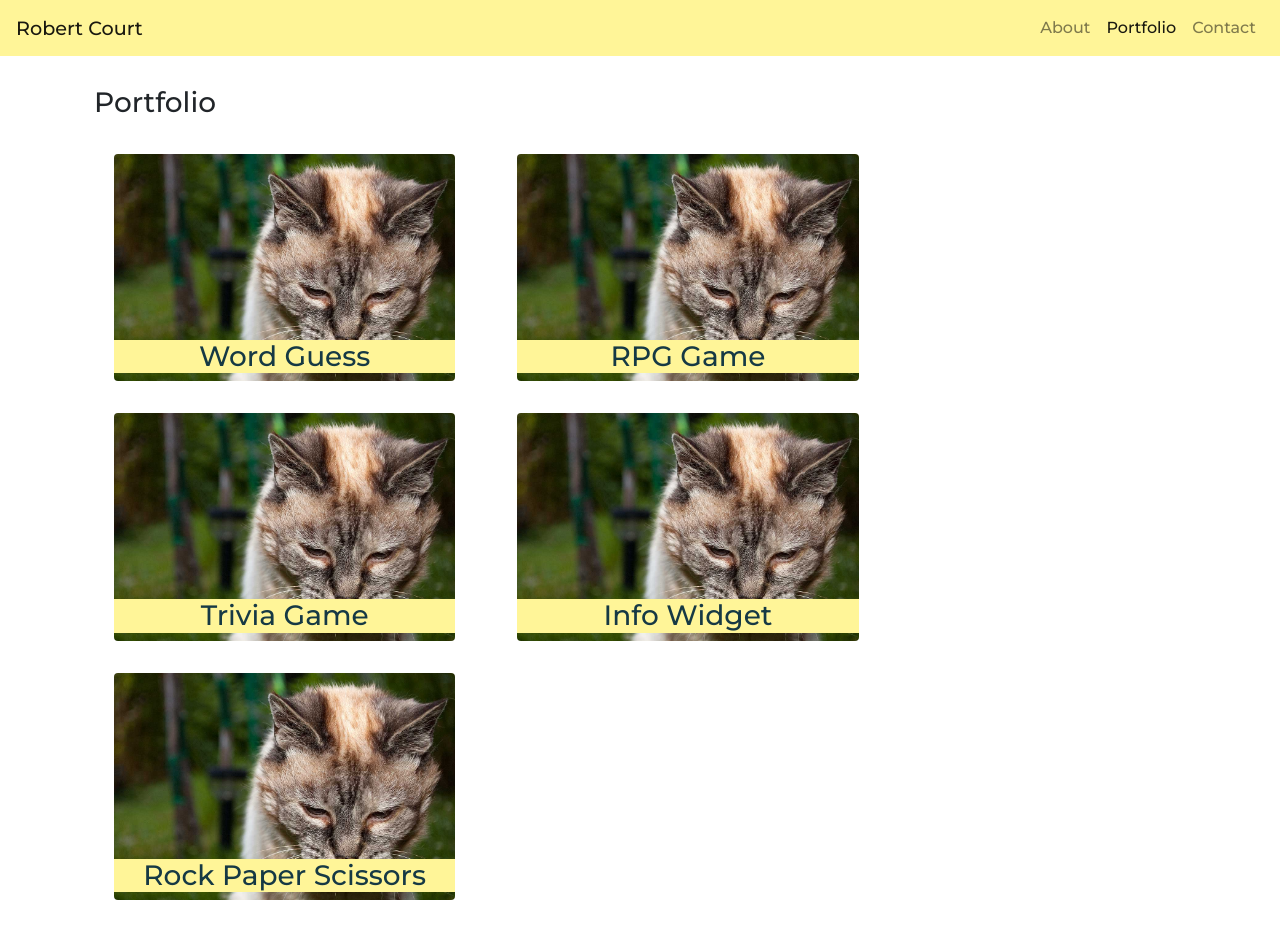
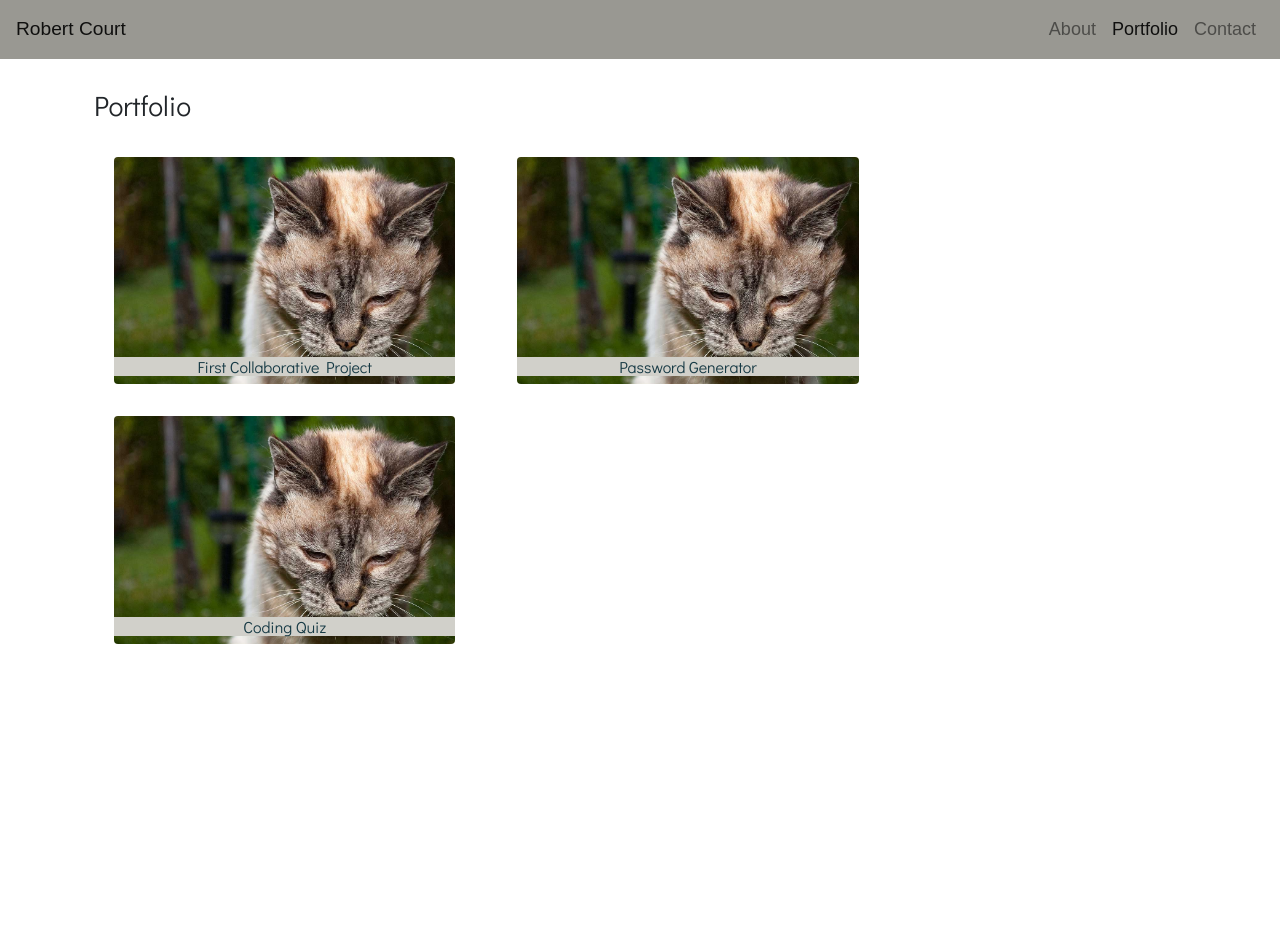
Before and after one commit to Robert-Court/Portfolio, a plain HTML site: page portfolio.html in a window 1280 px wide. After the commit the page ends 800 px from the top, so only its background shows below. Drawn offline with nearby package versions, Linux system fonts and the light colour scheme; files that its build step writes are made by us from their sources; files whose address does not match are found by name.

Commit message:
Re-ordered files and imported images

```diff
--- a/portfolio.html
+++ b/portfolio.html
@@ -45,14 +45,14 @@
                 <div class="col-sm-6 col-md-4 align-self-start m-3">
                     <div class=image-grid>
                         <img class="img-fluid rounded img-responsive" src="Style/Cat.jpg" alt="Responsive image">
-                        <h3 class=img-text>Word Guess</h3>
+                        <h3 class=img-text>First Collaborative Project</h3>
                     </div>
                 </div>
 
                 <div class="col-sm-6 col-md-4 align-self-start m-3">
                     <div class=image-grid>
                         <img class="img-fluid rounded img-responsive" src="Style/Cat.jpg" alt="Responsive image">
-                        <h3 class=img-text>RPG Game</h3>
+                        <h3 class=img-text>Password Generator</h3>
                     </div>
                 </div>
             </div>
@@ -61,11 +61,11 @@
                 <div class="col-sm-6 col-md-4 align-self-start m-3">
                     <div class=image-grid>
                         <img class="img-fluid rounded img-responsive" src="Style/Cat.jpg" alt="Responsive image">
-                        <h3 class=img-text>Trivia Game</h3>
+                        <h3 class=img-text>Coding Quiz</h3>
                     </div>
                 </div>
 
-                <div class="col-sm-6 col-md-4 align-self-start m-3">
+                <!--<div class="col-sm-6 col-md-4 align-self-start m-3">
                     <div class=image-grid>
                         <img class="img-fluid rounded img-responsive" src="Style/Cat.jpg" alt="Responsive image">
                         <h3 class=img-text>Info Widget</h3>
@@ -80,7 +80,7 @@
                         <h3 class=img-text>Rock Paper Scissors</h3>
                     </div>
                 </div>
-            </div>
+            </div>-->
 
         <script src="https://code.jquery.com/jquery-3.5.1.slim.min.js" integrity="sha384-DfXdz2htPH0lsSSs5nCTpuj/zy4C+OGpamoFVy38MVBnE+IbbVYUew+OrCXaRkfj" crossorigin="anonymous"></script>
         <script src="https://cdn.jsdelivr.net/npm/bootstrap@4.5.3/dist/js/bootstrap.bundle.min.js" integrity="sha384-ho+j7jyWK8fNQe+A12Hb8AhRq26LrZ/JpcUGGOn+Y7RsweNrtN/tE3MoK7ZeZDyx" crossorigin="anonymous"></script>
--- a/Style/Style.css
+++ b/style/css/Style.css
@@ -1,16 +1,16 @@
-@import url('https://fonts.googleapis.com/css2?family=Montserrat:wght@500&display=swap');
+@import url('https://fonts.googleapis.com/css2?family=Didact+Gothic&display=swap');
 
 * {
     box-sizing: boder-box;
     margin: 0px;
     padding: 0px;
-    font-family: "Montserrat", sans-serif;
+    font-family: "Didact Gothic", sans-serif;
 }
 
 li, a {
     font-family: "Montserrat", sans-serif;
     font-weight: 500;
-    font-size: 16px;
+    font-size: 18px;
     color: #163944;
     text-decoration: none;
 }
@@ -29,7 +29,7 @@ header {
 }
 
 .navbar {
-    background-color: #fff598;
+    background-color: #999892;
 }
 
 .navbar-nav {
@@ -85,15 +85,19 @@ input[type=submit]:hover {
     border-radius: 5px;
     background-color: none;
     padding: 20px;
+    align-items: flex-start;
+    justify-content: space-around;
 }
 
 .image-grid h3 {
     position:absolute;
     bottom: 0;
     color:#163944;
-    background-color:#fff598;
+    background-color:#d1d0ca;
     width: 100%;
     text-align: center;
+    vertical-align: middle;
+    font-size: 100%;
 }
 
 .image-grid {
```
Also changed, not shown: index.html (+61 -5 lines), style/images/Cat.jpg (renamed from Style/Cat.jpg), style/images/Coding Quiz.JPG (added), style/images/Password Generator Image.PNG (added), style/images/imageAbout.PNG (renamed from Style/imageAbout.PNG), 1 other file.
